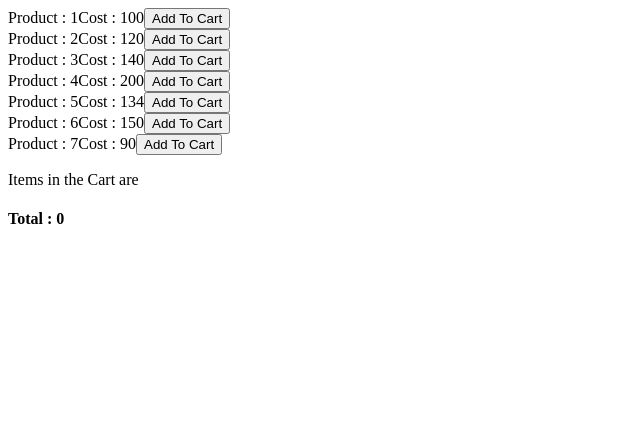
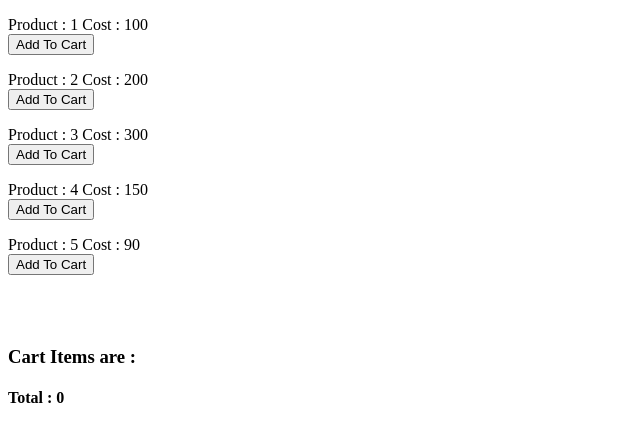
Before and after one commit to Vaibhav-successiveTech/react-Training, a Next.js app in the folder assignments/: page /Assignment-2/Question11 in a window 1280 px wide. Shown: the top 442 px of the page, without its empty margins (0-640 px from the left). Built offline with nearby package versions, Linux system fonts and the light colour scheme.

Commit message:
assignment2

```diff
--- a/assignments/src/Assignment2Components/cart/app.jsx
+++ b/assignments/src/Assignment2Components/cart/app.jsx
@@ -3,17 +3,34 @@ import Product from "./products";
 import Cart from "./cart";
 let CartContext = createContext();
 export default function App(){
-    let [list,setList] = useState([]);
+    let [cartList,setCartList] = useState([]);
+    let [productList,setProductList] = useState([
+        {
+            id : 1,
+            price : 100
+        },
+        {
+            id : 2,
+            price : 200
+        },
+        {
+            id : 3,
+            price : 300
+        },
+        {
+            id : 4,
+            price : 150
+        },
+        {
+            id : 5,
+            price : 90
+        },
+    ])
     return (
-        <CartContext.Provider value={{list,setList}}>
-               <Product id = {1} price={100}/>
-                <Product id = {2} price={120}/>
-                <Product id = {3} price={140}/>
-                <Product id = {4} price={200}/>
-                <Product id = {5} price={134}/>
-                <Product id = {6} price={150}/>
-                <Product id = {7} price={90}/>
-
+        <CartContext.Provider value={{cartList,setCartList}}>
+                {productList.map((i)=>{
+                    return <Product obj = {i}/>
+                })}
                 <Cart/>
         </CartContext.Provider>
     );
--- a/assignments/src/Assignment2Components/cart/cart.jsx
+++ b/assignments/src/Assignment2Components/cart/cart.jsx
@@ -2,29 +2,31 @@
 import { useEffect, useState ,useContext} from "react";
 
 import { CartContext } from "./app";
+import CartItems from "./cartItems";
 
 export default function Cart(){
 
     let [total,setTotal] = useState(0);
-    let {list,setList} = useContext(CartContext);
-    let [newList , setNewList] = useState([]);
+    let {cartList,setCartList} = useContext(CartContext);
 
     useEffect(()=>{
         let temp = 0;
-        for(let i of list){
-            temp+=i[1];
-            setNewList([...newList,i[0]]);
+        for(let i of cartList){
+            temp+=i.price;
         }
         setTotal(temp);
-    },[list])
+    },[cartList]);
 
 
     return (
-        <div>
-        <p>
-            Items in the Cart are {newList}
-        </p>
+        <>
+            <br/>
+            <br/>
+            <h3> Cart Items are : </h3>
+            {cartList.map((i)=>{
+                return <CartItems obj={i}/>
+            })}
         <h4> Total : {total} </h4>
-        </div>
+        </>
     );
 }
--- /dev/null
+++ b/assignments/src/Assignment2Components/cart/cartItems.jsx
@@ -0,0 +1,19 @@
+'use client';
+import { useContext } from "react";
+import { CartContext } from "./app";
+import { useState } from "react";
+
+export default function CartItems({obj}){
+    let {cartList,setCartList} = useContext(CartContext);
+    return (
+        <p>
+              Product : {obj.id}  Cost : {obj.price}
+              <br/>
+                <button onClick={()=>{
+                    setCartList(cartList.filter((i)=>obj.id!=i.id));
+                }}> Remove </button>
+
+
+        </p>
+    );
+}
--- a/assignments/src/Assignment2Components/cart/products.jsx
+++ b/assignments/src/Assignment2Components/cart/products.jsx
@@ -1,16 +1,21 @@
 'use client'
 import { useContext } from "react";
 import { CartContext } from "./app";
-export default function Product({id,price}){
+export default function Product({obj}){
 
-    let {list,setList} = useContext(CartContext);
+    let {cartList,setCartList} = useContext(CartContext);
 
     return (
-            <div> Product : {id}
-                Cost : {price}
-                <button id = {price} onClick={(e)=>{
-                    setList([...list,[e.target.parentElement,e.target.id]])
+            <p>
+
+                Product : {obj.id}  Cost : {obj.price}
+                <br/>
+                <button onClick={()=>{
+                    setCartList([...cartList,obj])
                 }}> Add To Cart </button>
-            </div>
+
+
+
+            </p>
     );
 }
```
Also changed, not shown: assignments/src/Assignment2Components/todo.jsx (+33 -28 lines).
